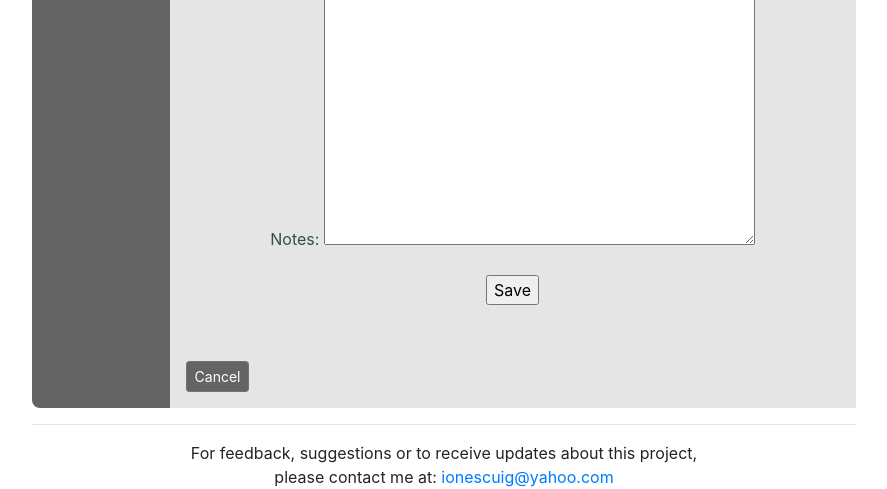
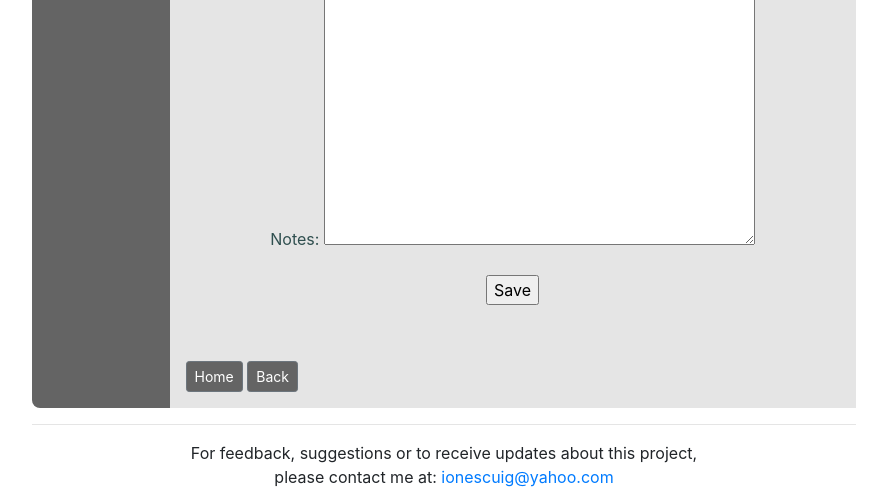
Before and after one commit to ionescuig/freelance-manager, a Django app: page /customers/new/ in a window 1280 px wide. Shown: the part 864-1353 px from the top of the page, without its empty margins (196-1083 px from the left). Run offline with Django 3.2, Linux system fonts and the light colour scheme; the visitor is signed in with stand-in values (Sample User, id 1); parts of the project's set-up code (start-up, migrations or seed data) failed here and were passed over; some libraries are stand-ins or nearby versions.

Commit message:
Added link to home to base.html for easier development

```diff
--- a/src/templates/base.html
+++ b/src/templates/base.html
@@ -72,7 +72,8 @@
                                         <div class="row mt-4">
                                             {% block content-bottom %}
                                                 <div class="col-md-8">
-                                                    <button class="btn btn-sm btn-secondary" onClick="javascript:history.go(-1);">Cancel</button>
+                                                    <a class="btn btn-sm btn-secondary" href="{% url 'home' %}">Home</a>
+                                                    <button class="btn btn-sm btn-secondary" onClick="javascript:history.go(-1);">Back</button>
                                                 </div>
                                             {% endblock content-bottom %}
                                         </div>
```
